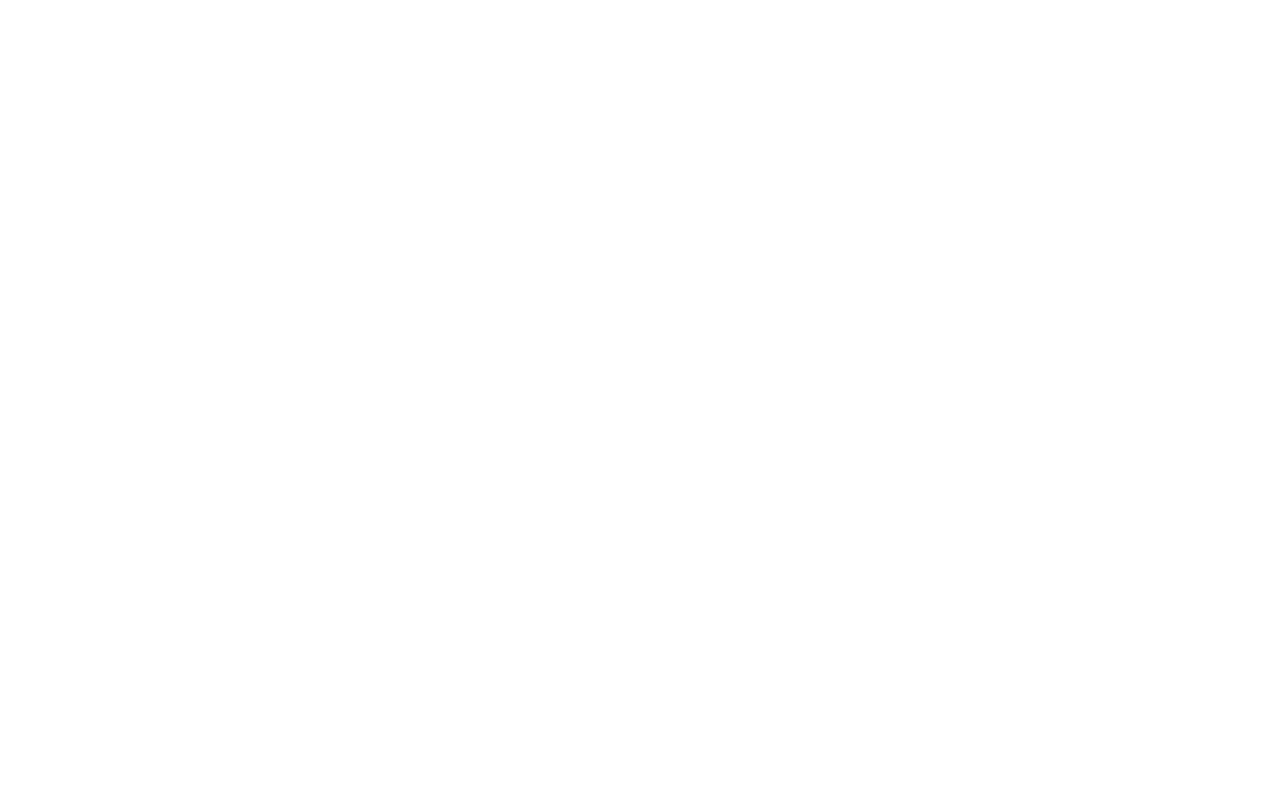
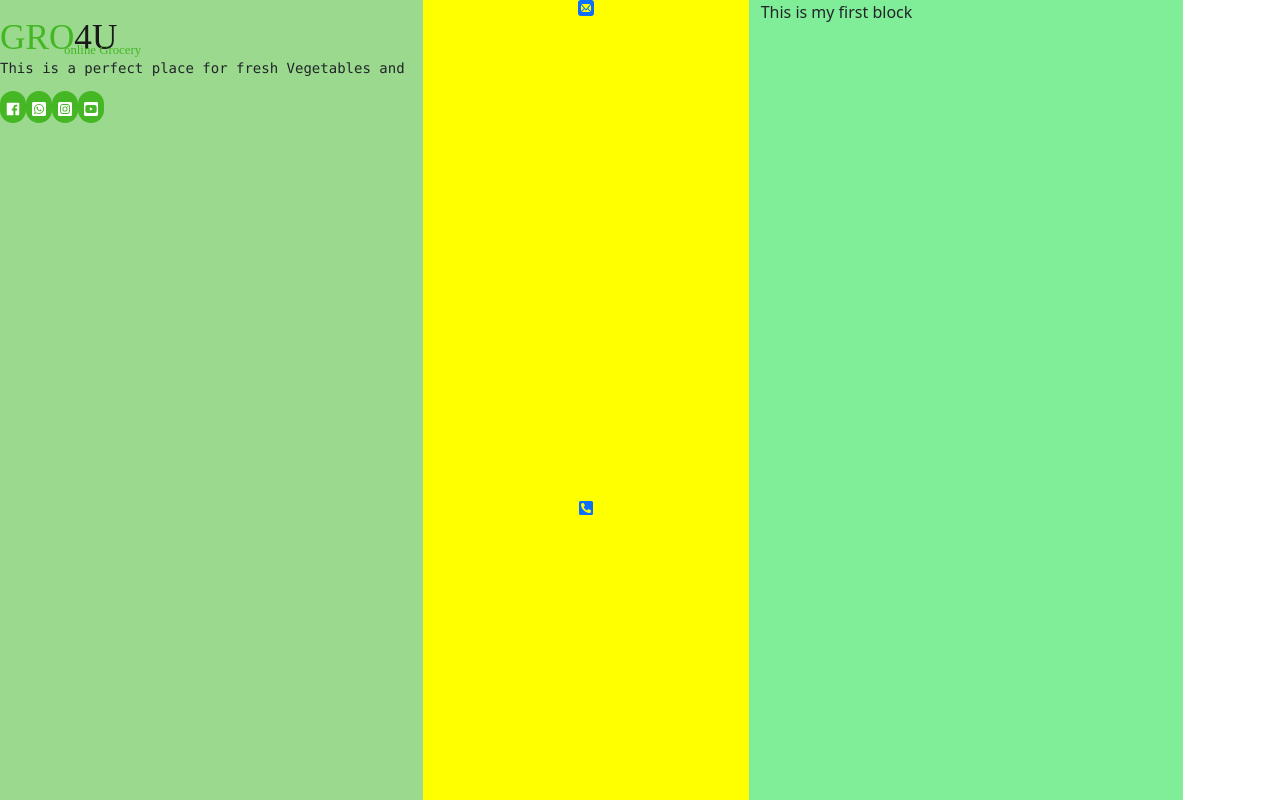
Before and after one commit to PRGajera/pro5, a React (Create React App) app: page /Footer in a window 1280 px wide. Before the commit this address had no page. Shown: the top 800 px of the page. Built offline with nearby package versions, Linux system fonts and the light colour scheme.

Commit message:
navbar completed

```diff
--- a/package.json
+++ b/package.json
@@ -8,6 +8,7 @@
     "@testing-library/react": "^13.4.0",
     "@testing-library/user-event": "^13.5.0",
     "bootstrap": "^5.2.3",
+    "popper.js": "^1.16.1",
     "react": "^18.2.0",
     "react-bootstrap": "^2.7.1",
     "react-dom": "^18.2.0",
--- a/src/App.css
+++ b/src/App.css
@@ -39,25 +39,14 @@
   margin-right: 5px;
   margin-left: -2em;
 }
-#icon3 {
+.icons {
   border-radius: 30px;
   background-color: #45b624;
   padding: 5px;
   color: white;
 }
-#icon4 {
-  border-radius: 30px;
-  background-color: #45b624;
-  padding: 5px;
-  color: white;
-}
-#icon5 {
-  border-radius: 30px;
-  background-color: #45b624;
-  padding: 5px;
-  color: white;
-}
-#icon6 {
+
+#icon3 {
   color: #9BD98E ;
   text-decoration: none;
 }
@@ -133,3 +122,20 @@ line-height: 16px;
     color: white;
     list-style: none;
   }
+
+  #col1{
+background-color: #9BD98E;
+
+  }
+  #col2{
+    background-color: yellow;
+  }
+  #col3{
+    background-color: rgb(128, 238, 152);
+  }
+  #cn1{
+    margin-top: 30px;
+  }
+  .row{
+    height: 500px;
+  }
--- a/src/App.js
+++ b/src/App.js
@@ -8,6 +8,7 @@ import Offer from './component/Offer';
 import Groceries from './component/Groceries';
 import About from './component/About';
 import './App.css';
+import Footer from './component/Footer';
 
 
 class App extends Component {
@@ -22,6 +23,7 @@ render() {
 				<Route exact path='/Offer' element={< Offer />}></Route>
 				<Route exact path='/Groceries' element={< Groceries />}></Route>
 				<Route exact path='/About' element={< About />}></Route>
+				<Route exact path='/Footer' element={< Footer/>}></Route>
 		</Routes>
     </BrowserRouter>
 		</div>
--- a/src/component/About.js
+++ b/src/component/About.js
@@ -1,6 +1,6 @@
 import React from 'react';
 import Nav from './Nav';
-
+import Footer from './Footer'
 function About () {
 	return <div>
 		<Nav/>
@@ -10,6 +10,7 @@ function About () {
 		<a href="https://www.geeksforgeeks.org/about/">
 			https://www.geeksforgeeks.org/about/
 		</a>
+		<Footer/>
 	</div>
 }
 export default About;
--- /dev/null
+++ b/src/component/Footer.js
@@ -0,0 +1,41 @@
+import React from 'react'
+import 'bootstrap/dist/css/bootstrap.min.css';
+import { AiFillFacebook } from "react-icons/ai";
+import { FaWhatsappSquare } from "react-icons/fa";
+import { FaInstagramSquare } from "react-icons/fa";
+import { FaYoutubeSquare } from "react-icons/fa";
+import {ImMail } from "react-icons/im";
+import { FaPhoneSquareAlt } from "react-icons/fa";
+import { GoLocation  } from "react-icons/go";
+const Footer = () => {
+    return (
+        <div className='row' >
+            <div className='col-sm-4' id='col1' >
+                <div id='cn1'>
+                <a href='' className='brand'>
+                    <span id='n1'>GRO</span><span id='n2'>4U</span>
+                    <div id='n3'>online Grocery</div>
+                </a>
+                </div>
+                <pre>This is a perfect place for fresh Vegetables and Fruits</pre>
+                <div id='bicon'>
+                    <a href='#' className='icons'><AiFillFacebook /></a>
+                    <a href='#' className='icons'><FaWhatsappSquare /></a>
+                    <a href='#' className='icons'><FaInstagramSquare /></a>
+                    <a href='#' className='icons'><FaYoutubeSquare /></a>
+                </div>
+            </div>
+            <div className='col-sm-3' id='col2' >
+            <a href='#'className='row ' ><ImMail  /><span> </span></a>
+            <a href='#' className='row ' ><FaPhoneSquareAlt /><span> </span></a>
+            <a href='#' className='row ' ><GoLocation  /><span> </span></a>
+            </div>
+            <div className='col-sm-4' id='col3' >
+                This is my first block
+            </div>
+
+        </div>
+    )
+}
+
+export default Footer
--- a/src/component/Groceries.js
+++ b/src/component/Groceries.js
@@ -1,11 +1,14 @@
 import React from 'react'
 import Nav from './Nav'
+import Footer from './Footer'
 
 const Groceries = () => {
   return (
     <div>
         <Nav/>
-        Groceries</div>
+        Groceries
+        <Footer/></div>
+
   )
 }
 
--- a/src/component/Home.js
+++ b/src/component/Home.js
@@ -1,4 +1,5 @@
 import React from 'react'
+import Footer from './Footer'
 // import { Nav } from 'react-bootstrap'
 import Nav from './Nav'
 
@@ -8,9 +9,10 @@ function Home() {
   return (
     <div>
         <Nav/>
+
         <h1>Welcome to the world of Geeks!</h1>
 
-
+        <Footer/>
     </div>
   )
 }
--- a/src/component/Nav.js
+++ b/src/component/Nav.js
@@ -1,5 +1,6 @@
 import React from 'react'
 import 'bootstrap/dist/css/bootstrap.min.css';
+import 'bootstrap/dist/js/bootstrap.js';
 
 
 
@@ -32,9 +33,9 @@ const nav = () => {
 							<input type="location" placeholder="Order Tracking ..." aria-label="Search" />
 							<span href='#' id='icon2'><GoLocation /></span>
 							<span className='ricon'>
-								<a href='#' id='icon3'><CgProfile /></a>
-								<a href='#' id='icon4'><AiOutlineShoppingCart /></a>
-								<a href='#' id='icon5'><AiOutlineHeart /></a>
+								<a href='#' className='icons'><CgProfile /></a>
+								<a href='#' className='icons'><AiOutlineShoppingCart /></a>
+								<a href='#' className='icons'><AiOutlineHeart /></a>
 							</span>
 
 						</div>
@@ -62,7 +63,7 @@ const nav = () => {
 						<li className="navli">
 							<a href="/About" className="link">About us</a>
 						</li>
-						<a href='' id='support'><span id='icon6'><MdOutlineCall />+919882456752</span><span className="link"> 24/7support</span></a>
+						<a href='' id='support'><span id='icon3'><MdOutlineCall />+919882456752</span><span className="link"> 24/7support</span></a>
 					</ul>
 
 				</div>
--- a/src/component/Offer.js
+++ b/src/component/Offer.js
@@ -1,6 +1,6 @@
 import React from 'react';
 import Nav from './Nav'
-
+import Footer from './Footer'
 function Contact (){
 return<div>
 	<Nav/>
@@ -10,6 +10,7 @@ return<div>
 			5th & 6th Floor, Royal Kapsons, A- 118, <br />
 			Sector- 136, Noida, Uttar Pradesh (201305)
 		</address>
+		<Footer/>
 		</div>
 }
 
--- a/src/index.css
+++ b/src/index.css
@@ -8,6 +8,5 @@ body {
 }
 
 code {
-  font-family: source-code-pro, Menlo, Monaco, Consolas, 'Courier New',
-    monospace;
+  font-family: acumin-pro, "Acumin Pro", "Helvetica Neue", Helvetica, Arial, sans-serif;
 }
```
Also changed, not shown: 1 other file (tests, documents, lock files or other folders).
